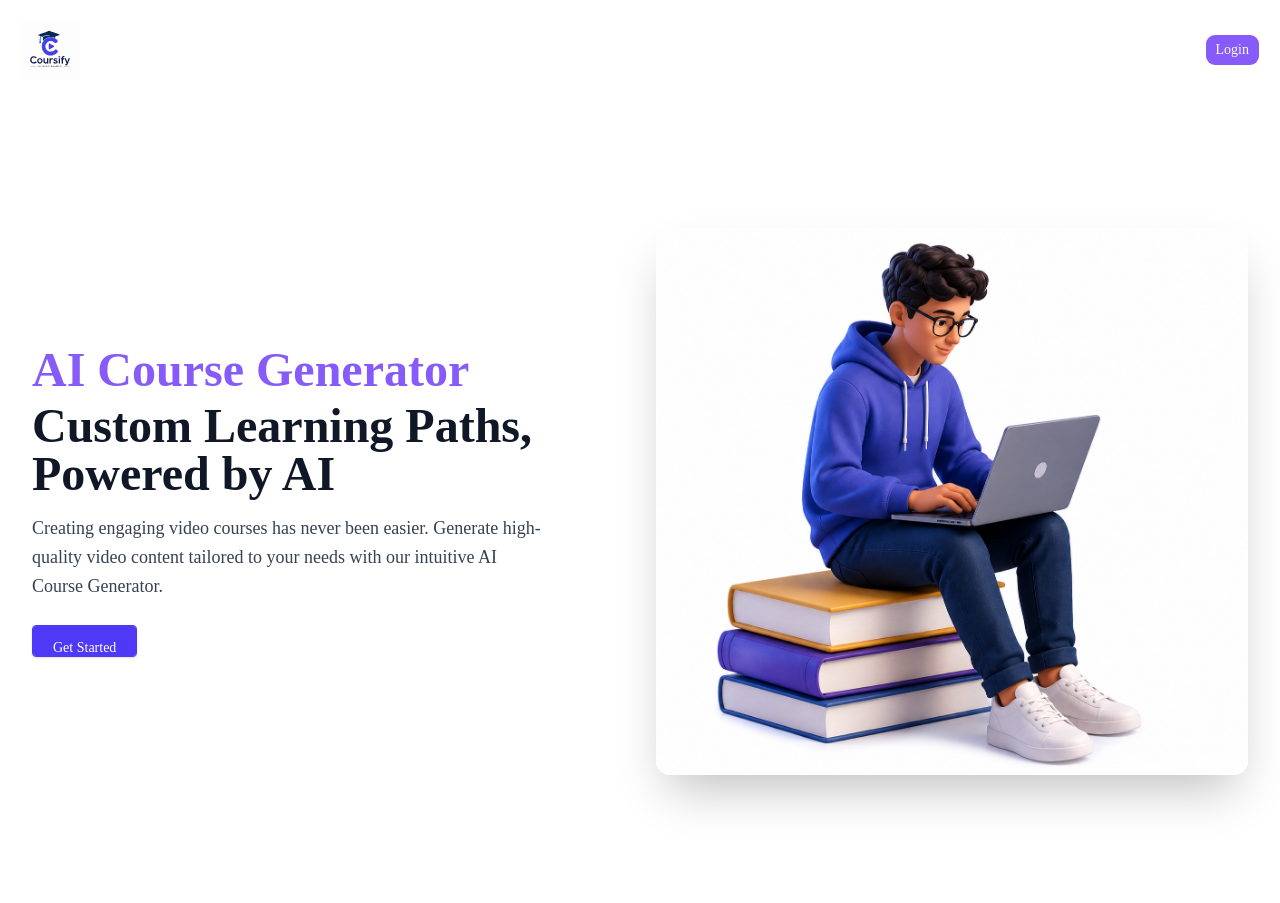
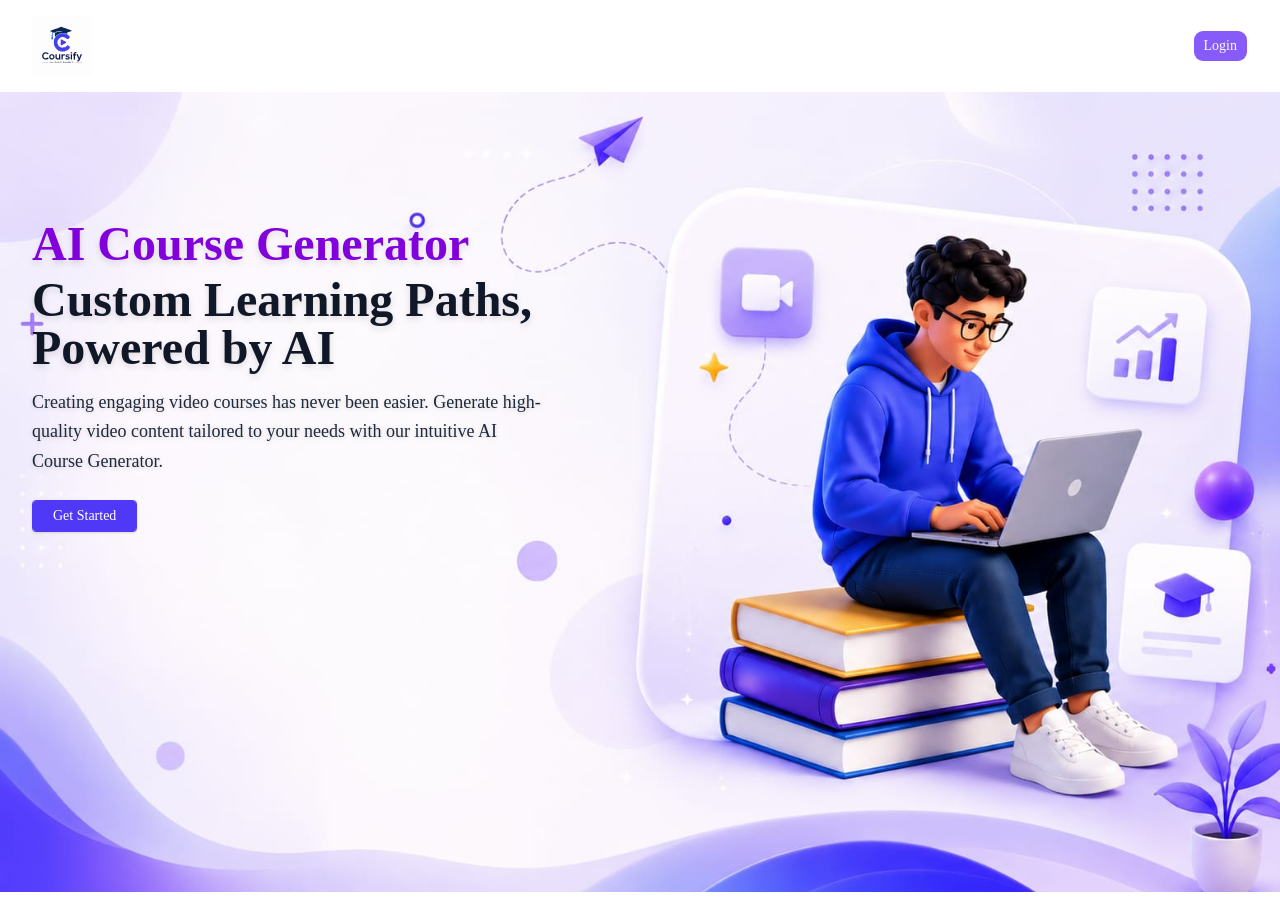
Before and after one commit to Aaradhya121914/AI_Video_Course_Generator_App, a Next.js app: page / in a window 1280 px wide. Built offline with nearby package versions, Linux system fonts and the light colour scheme; no server answers.

Commit message:
Front page & sign-in,sign-up page ui is enhanced

```diff
--- a/app/(auth)/sign-in/[[...sign-in]]/page.jsx
+++ b/app/(auth)/sign-in/[[...sign-in]]/page.jsx
@@ -1,21 +1,23 @@
-"use client"
+"use client";
 import { SignIn } from "@clerk/nextjs";
 import Image from "next/image";
 import React from "react";
 
 export default function Page() {
   return (
-    <section className="bg-gradient-to-r from-[#040717] to-[#172554] lg:bg-none lg:bg-white min-h-screen grid grid-cols-1 lg:grid-cols-12">
-      <div className="flex items-center justify-center px-4 py-16 sm:px-6 sm:py-24 lg:px-8 lg:col-span-6 xl:col-span-3 2xl:col-span-3">
+    <section className="bg-gradient-to-r from-[#040717] to-[#172554] lg:bg-none lg:bg-white h-screen w-screen grid grid-cols-1 lg:grid-cols-12 overflow-hidden">
+      {/* Sign-in Column */}
+      <div className="flex items-center justify-center px-4 lg:px-8 lg:col-span-5">
         <SignIn />
       </div>
 
-      <div className="hidden lg:block relative h-full w-full lg:col-span-6 xl:col-span-9 2xl:col-span-9">
+      {/* Image Column */}
+      <div className="hidden lg:block relative h-full w-full lg:col-span-7 bg-gradient-to-r from-[#040717] to-[#172554]">
         <Image
           src="/login_page_img.png"
           alt="AI Course Generator Dashboard"
           fill
-          className="object-cover"
+          className="object-contain p-8"
           priority
           unoptimized
         />
--- a/app/(auth)/sign-up/[[...sign-up]]/page.jsx
+++ b/app/(auth)/sign-up/[[...sign-up]]/page.jsx
@@ -1,21 +1,23 @@
-"use client"
+"use client";
 import { SignUp } from "@clerk/nextjs";
 import Image from "next/image";
 import React from "react";
 
 export default function Page() {
   return (
-    <section className="bg-gradient-to-r from-[#040717] to-[#172554] lg:bg-none lg:bg-white min-h-screen grid grid-cols-1 lg:grid-cols-12">
-      <div className="flex items-center justify-center px-4 py-16 sm:px-6 sm:py-24 lg:px-8 lg:col-span-6 xl:col-span-3 2xl:col-span-3">
+    <section className="bg-gradient-to-r from-[#040717] to-[#172554] lg:bg-none lg:bg-white h-screen w-screen grid grid-cols-1 lg:grid-cols-12 overflow-hidden">
+      {/* Sign-up Column */}
+      <div className="flex items-center justify-center px-4 lg:px-8 lg:col-span-5">
         <SignUp />
       </div>
 
-      <div className="hidden lg:block relative h-full w-full lg:col-span-6 xl:col-span-9 2xl:col-span-9">
+      {/* Image Column */}
+      <div className="hidden lg:block relative h-full w-full lg:col-span-7 bg-gradient-to-r from-[#040717] to-[#172554]">
         <Image
           src="/login_page_img.png"
           alt="AI Course Generator Dashboard"
           fill
-          className="object-cover"
+          className="object-contain p-8"
           priority
           unoptimized
         />
--- a/app/_components/Header.jsx
+++ b/app/_components/Header.jsx
@@ -5,7 +5,8 @@ import { Button } from "@/components/ui/button";
 
 const Header = () => {
   return (
-    <div className="flex justify-between items-center p-5 shadow-sm">
+    <div className="w-full bg-white shadow-sm">
+      <div className="mx-auto max-w-7xl px-4 sm:px-6 lg:px-8 flex justify-between items-center py-4">
         <Image
           src={"/Coursify.svg"}
           width={60}
@@ -16,6 +17,7 @@ const Header = () => {
           <Link href="/sign-in">Login</Link>
         </Button>
       </div>
+    </div>
   );
 };
 
--- a/app/_components/Heros.jsx
+++ b/app/_components/Heros.jsx
@@ -1,4 +1,4 @@
-"use client"
+"use client";
 import { Button } from '@/components/ui/button';
 import Image from 'next/image';
 import React, { useCallback } from 'react'
@@ -14,18 +14,31 @@ export default function HeroSection() {
     if (isSignedIn) router.push('/dashboard');
     else router.push('/sign-in');
   }, [isLoaded, isSignedIn, router]);
+
   return (
-    <section className="bg-white lg:grid lg:place-content-center">
-      <div className="mx-auto w-screen max-w-7xl px-4 py-16 sm:px-6 sm:py-24 md:grid md:grid-cols-2 md:items-center md:gap-8 lg:px-8 lg:py-32">
+    <section className="min-h-screen w-full relative overflow-hidden">
+      {/* Dashboard Background Image */}
+      <div className="absolute inset-0">
+        <Image
+          src="/Dashboard_Background_Img.jpeg"
+          alt="Dashboard Background"
+          fill
+          className="object-cover"
+          priority
+          unoptimized
+        />
+      </div>
 
-        {/* Text Content - Ordered last on medium screens so it goes to the right */}
-        <div className="max-w-prose text-left md:order-first">
-          <h1 className="text-4xl font-extrabold text-gray-900 sm:text-5xl sm:block">
-            <strong className="text-primary block mb-2"> AI Course Generator </strong>
+      {/* Content Container */}
+      <div className="relative z-10 mx-auto w-full max-w-7xl px-4 py-16 sm:px-6 sm:py-24 md:grid md:grid-cols-2 md:items-center md:gap-8 lg:px-8 lg:py-32">
+        {/* Text Content */}
+        <div className="max-w-prose text-left">
+          <h1 className="text-4xl font-extrabold text-gray-900 sm:text-5xl sm:block drop-shadow-md">
+            <strong className="text-purple-700 block mb-2"> AI Course Generator </strong>
             Custom Learning Paths, Powered by AI
           </h1>
 
-          <p className="mt-4 text-base text-pretty text-gray-700 sm:text-lg/relaxed">
+          <p className="mt-4 text-base text-gray-800 sm:text-lg/relaxed drop-shadow-sm">
             Creating engaging video courses has never been easier. Generate
             high-quality video content tailored to your needs with our
             intuitive AI Course Generator.
@@ -34,24 +47,13 @@ export default function HeroSection() {
           <div className="mt-4 flex gap-4 sm:mt-6">
             <Button
               onClick={handleGetStarted}
-              className="inline-block rounded border border-indigo-600 bg-indigo-600 px-5 py-3 font-medium text-white shadow-sm transition-colors hover:bg-indigo-700 justify-center items-center cursor-pointer"
+              className="flex items-center justify-center rounded border border-indigo-600 bg-indigo-600 px-5 py-3 font-medium text-white shadow-sm transition-colors hover:bg-indigo-700 cursor-pointer"
             >
               Get Started
             </Button>
           </div>
         </div>
 
-        {/* Hero Image - Ordered first on medium screens so it goes to the left */}
-        <div className="md:order-last flex justify-center hidden md:block">
-          <Image
-            src="/hero_ai_course.png"
-            alt="AI Course Generator Dashboard"
-            width={600}
-            height={600}
-            className="rounded-xl shadow-2xl mx-auto w-full max-w-md md:max-w-none"
-            priority
-          />
-        </div>
 
       </div>
     </section>
--- a/app/dashboard/_components/Header.jsx
+++ b/app/dashboard/_components/Header.jsx
@@ -11,7 +11,7 @@ const Header = ({ isMobileSidebarOpen, setIsMobileSidebarOpen }) => {
   const { currentCredits } = useCredits();
 
   return (
-    <div className="flex justify-between items-center p-5 shadow-sm relative">
+    <div className="flex justify-between items-center p-5 shadow-sm relative bg-white/80 backdrop-blur-sm">
       {/* Mobile Menu Button */}
       <button
         className="md:hidden text-2xl cursor-pointer"
--- a/app/page.js
+++ b/app/page.js
@@ -1,15 +1,13 @@
-import { Button } from "@/components/ui/button";
-import Image from "next/image";
 import Header from "./_components/Header";
 import Heros from "./_components/Heros";
 
 export default function Home() {
   return (
-    <div >
-     {/* Header */}
-      <Header/>
-     {/* Heros Section */}
-      <Heros/>
+    <div className="min-h-screen w-full">
+
+      <Header />
+
+      <Heros />
     </div>
   );
 }
```
Also changed, not shown: app/dashboard/page.jsx (+0 -127 lines), public/Dashboard_Background_Img.jpeg (added). Lines whose indentation alone changed are shown as unchanged.
